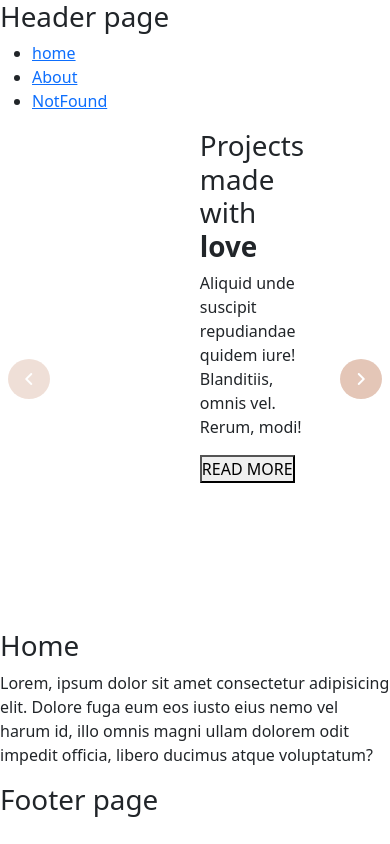
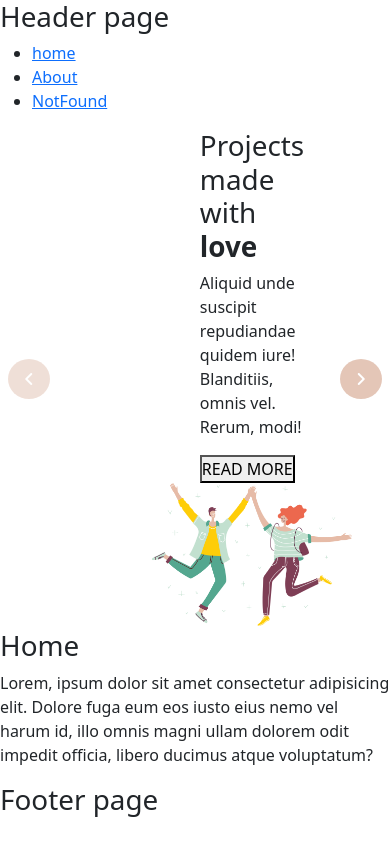
Before and after one commit to CrisFerrari1993/proj-html-vuejs, a Vue app: page / in a window 390 px wide. Both pictures are taken after a click on the button "Next". Shown: the top 844 px of the page. Built offline with nearby package versions, Linux system fonts and the light colour scheme.

Commit message:
AppMain: img fix

```diff
--- a/src/components/AppMain.vue
+++ b/src/components/AppMain.vue
@@ -11,7 +11,7 @@ export default {
     <div class="carousel-item active">
        <div class="container">
         <div class="row">
-          <div class="col-12 col-md-12 col-xl-6 d-flex justify-content-center align-items-center">
+          <div class="col-12 col-sm-12 col-md-6 col-xl-6 d-flex justify-content-center align-items-center">
             <div>
               <h1>
                 Projects made with <strong>love</strong>
@@ -24,8 +24,8 @@ export default {
               </button>
             </div>
           </div>
-          <div class="col-12 col-md-12 col-xl-6 d-flex justify-content-center p-5">
-            <img src="../../public/jumbotron/short-slider-rev-1-img-3.png" class="img-fluid" alt="">
+          <div class="col-12 col-sm-12 col-md-6 col-xl-6 d-flex justify-content-center align-items-center">
+            <img src="../../public/jumbotron/short-slider-rev-1-img-3.png" class="my_img" alt="">
           </div>
         </div>
        </div>
@@ -33,7 +33,7 @@ export default {
     <div class="carousel-item">
       <div class="container">
         <div class="row">
-          <div class="col-12 col-md-6 col-xl-6 d-flex justify-content-center align-items-center">
+          <div class="col-12 col-sm-12 col-md-6 col-xl-6 d-flex justify-content-center align-items-center">
             <div>
               <h1>
                 Projects made with <strong>love</strong>
@@ -46,8 +46,8 @@ export default {
               </button>
             </div>
           </div>
-          <div class="col-12 col-md-12 col-xl-6 d-flex justify-content-center p-5">
-            <img src="../../public/jumbotron/h-2-slider-img-11.png" class="img-fluid" alt="">
+          <div class="col-12 col-sm-12 col-md-6 col-xl-6 d-flex justify-content-center align-items-center">
+            <img src="../../public/jumbotron/h-2-slider-img-11.png" class="my_img" alt="">
           </div>
         </div>
        </div>
@@ -55,7 +55,7 @@ export default {
     <div class="carousel-item">
       <div class="container">
         <div class="row">
-          <div class="col-12 col-md-12 col-xl-6 d-flex justify-content-center align-items-center">
+          <div class="col-12 col-sm-12 col-md-6 col-xl-6 d-flex justify-content-center align-items-center">
             <div>
               <h1>
                 Projects made with <strong>love</strong>
@@ -68,9 +68,9 @@ export default {
               </button>
             </div>
           </div>
-          <div class="col-12 col-md-12 col-xl-6 d-flex justify-content-center p-5">
-            <img src="../../public/jumbotron/h-2-slider-img-16.png" class="img-fluid" alt="">
-            <img src="../../public/jumbotron/h-2-slider-img-15.png" class="img-fluid" alt="">
+          <div class="col-12 col-sm-12 col-md-6 col-xl-6 d-flex justify-content-center align-items-center">
+            <img src="../../public/jumbotron/h-2-slider-img-16.png" class="my_img" alt="">
+            <img src="../../public/jumbotron/h-2-slider-img-15.png" class="my_img" alt="">
 
           </div>
         </div>
@@ -96,6 +96,9 @@ export default {
 .fixed-height{
   height: 500px;
 }
+.my_img{
+  min-width: 200px;
+}
 .pink {
   background-color: #e1c0b0;
 }
```
